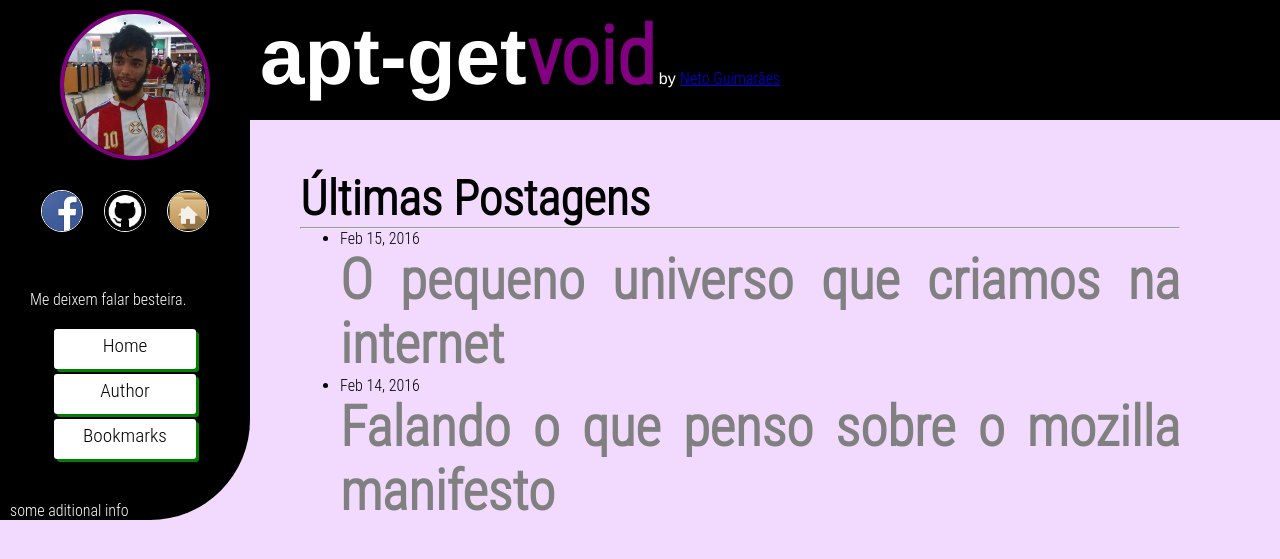
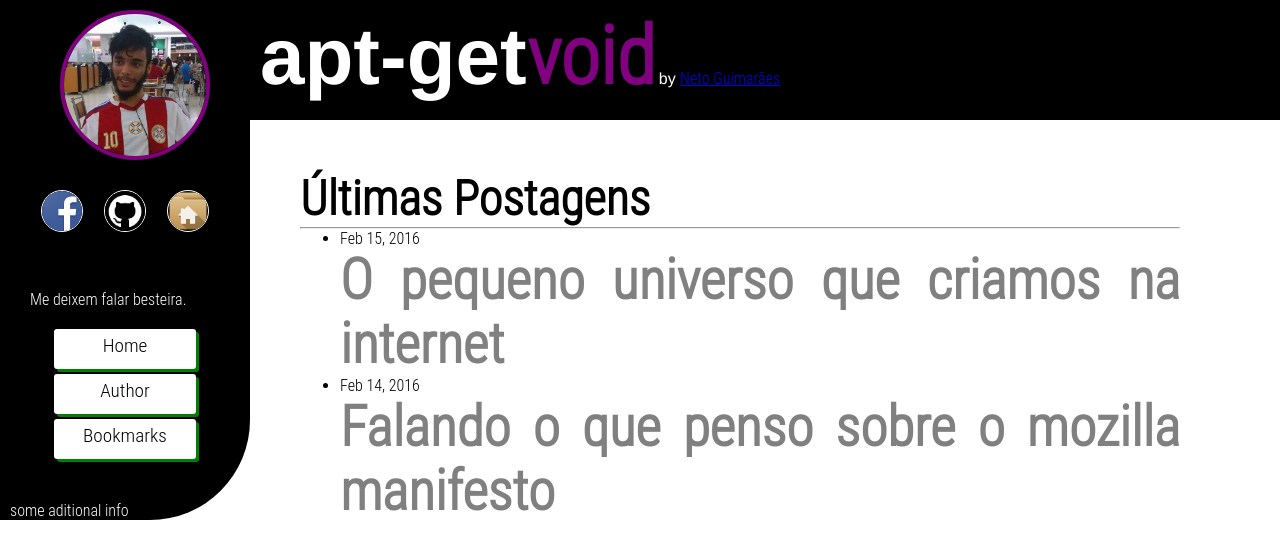
Before and after one commit to batoreh/netoguimaraes.github.io, a Jekyll site: the page built from index.html, in a window 1280 px wide. Shown: the top 559 px of the page. Built offline with Jekyll 4.4.1, drawn with Linux system fonts in a browser that asks for light colours; some web fonts are replaced.

Commit message:
Add files via upload

```diff
--- a/css/master.css
+++ b/css/master.css
@@ -11,7 +11,7 @@
 	font-family: Roboto Condensed Light, Helvetica, Arial, "MS Trebuchet", sans-serif;
 }
 body{
-	background-color: #F1DAFD;
+	background-color: white;
 }
 .header-container{
 	width: 100%;
```
Also changed, not shown: _posts/2016-02-14-Falando-o-que-penso-sobre-o-mozilla-manifesto.md (+0 -1 lines), _posts/2016-02-15-O-pequeno-universo-que-criamos-na-internet.md (+0 -1 lines), 5 other files.
